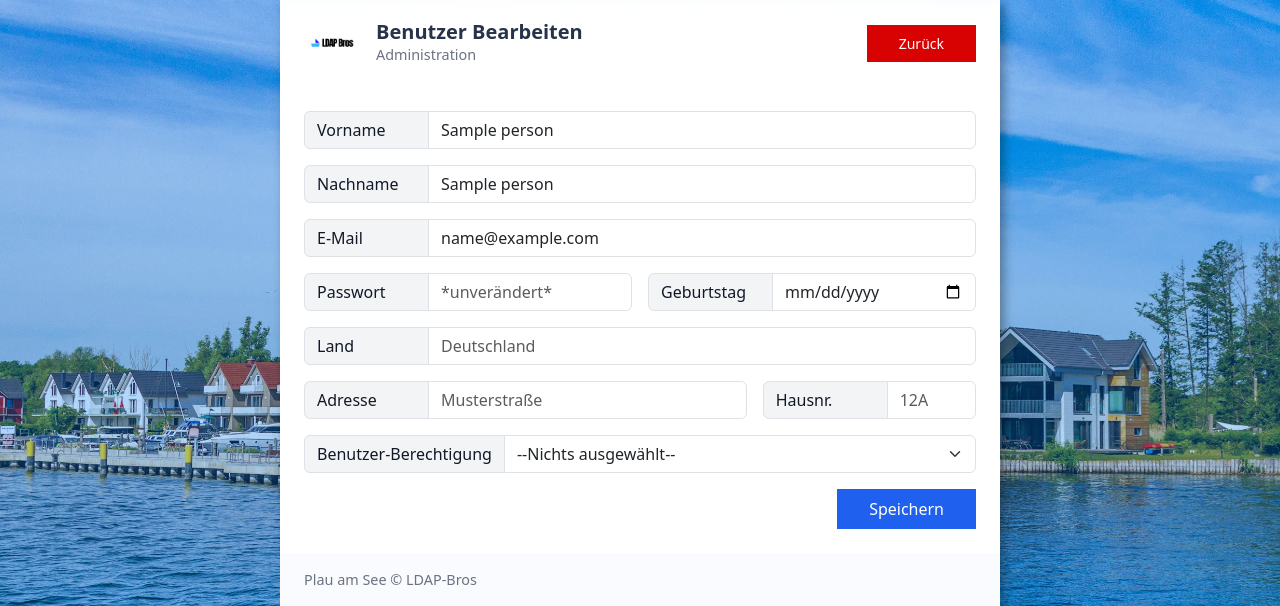
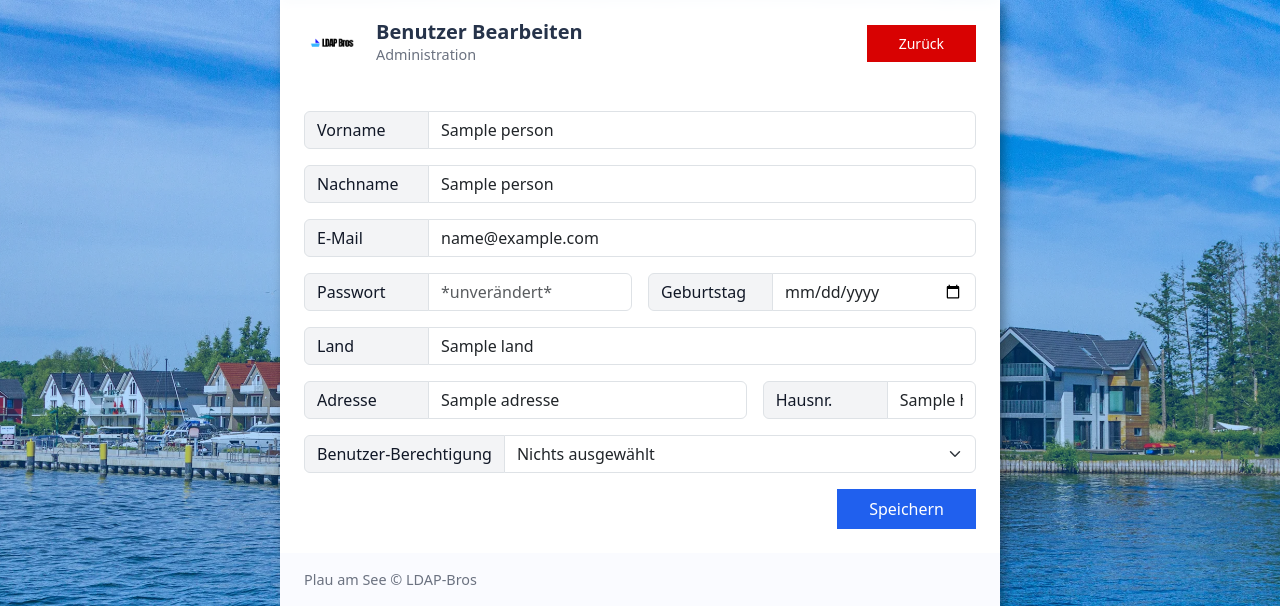
Before and after one commit to Rustingtoast/Njoeror, a CodeIgniter 4 app: the page made by public_html/app/Views/useredit.php in a window 1280 px wide. Shown: the part 199-805 px from the top of the page. Run offline with PHP 8.4 and a stand-in for CodeIgniter, Linux system fonts and the light colour scheme; the template is opened without the code that fills it: most values are stand-ins (such as "Sample title", 1, 10 or a date in 2020); data that the repository does not hold is empty; some libraries are stand-ins or nearby versions.

Commit message:
Fix address field naming inconsistencies in user management forms

```diff
--- a/public_html/app/Controllers/Register.php
+++ b/public_html/app/Controllers/Register.php
@@ -23,7 +23,7 @@ class Register extends BaseController
         $person->setEmail($_POST['INPUT_EMAIL']);
         $person->setGeburtstag($_POST['INPUT_BIRTHDATE']);
         $person->setLand($_POST['INPUT_COUNTRY']);
-        $person->setAdresse($_POST['INPUT_ADRESSE']);
+        $person->setAdresse($_POST['INPUT_ADDRESS']);
         $person->setHausnummer($_POST['INPUT_HOUSENUMBER']);
         $person->setRolle($_POST['INPUT_ROLLE']);
 
--- a/public_html/app/Controllers/UserCreation.php
+++ b/public_html/app/Controllers/UserCreation.php
@@ -28,7 +28,7 @@ class UserCreation extends BaseController
         $person->setPasswortHash(password_hash($_POST["INPUT_PASSWORD"], PASSWORD_DEFAULT));
         $person->setGeburtstag($_POST["INPUTDATE_BIRTHDATE"]);
         $person->setLand($_POST["INPUT_COUNTRY"]);
-        $person->setAdresse($_POST["INPUT_ADRESSE"]);
+        $person->setAdresse($_POST["INPUT_ADDRESS"]);
         $person->setHausnummer($_POST["INPUT_HOUSENUMBER"]);
         $person->setRolle($_POST["SELECT_Rolle"]);
 
--- a/public_html/app/Controllers/UserEdit.php
+++ b/public_html/app/Controllers/UserEdit.php
@@ -53,9 +53,9 @@ class UserEdit extends BaseController
         $changed_Person->setNachname($_POST['INPUT_NACHNAME']);
         $changed_Person->setEmail($_POST['INPUT_EMAIL']);
         $changed_Person->setPasswortHash($_POST['INPUT_PASSWORD']);
-        $changed_Person->setGeburtstag($_POST['INPUT_BIRTHDATE']);
+        $changed_Person->setGeburtstag($_POST['INPUTDATE_BIRTHDATE']);
         $changed_Person->setLand($_POST['INPUT_COUNTRY']);
-        $changed_Person->setAdresse($_POST['INPUT_ADRESSE']);
+        $changed_Person->setAdresse($_POST['INPUT_ADDRESS']);
         $changed_Person->setHausnummer($_POST['INPUT_HOUSENUMBER']);
         $changed_Person->setRolle($_POST['INPUT_ROLLE']);
 
--- a/public_html/app/Views/useredit.php
+++ b/public_html/app/Views/useredit.php
@@ -279,29 +279,29 @@
                     <div class="col-12">
                         <div class="input-group">
                             <span class="input-group-text">Land</span>
-                            <input type="text" placeholder="Deutschland" name="INPUT_COUNTRY" class="form-control" required>
+                            <input type="text" value="<?= esc($person->getLand()) ?>" name="INPUT_COUNTRY" class="form-control" required>
                         </div>
                     </div>
 
                     <div class="col-12 col-md-8">
                         <div class="input-group">
                             <span class="input-group-text">Adresse</span>
-                            <input type="text" placeholder="Musterstraße" name="INPUT_ADDRESS" class="form-control" required>
+                            <input type="text" value="<?= esc($person->getAdresse()) ?>" name="INPUT_ADDRESS" class="form-control" required>
                         </div>
                     </div>
 
                     <div class="col-12 col-md-4">
                         <div class="input-group">
                             <span class="input-group-text">Hausnr.</span>
-                            <input type="text" placeholder="12A" name="INPUT_HOUSENUMBER" class="form-control" required>
+                            <input type="text" value="<?= esc($person->getHausnummer()) ?>" name="INPUT_HOUSENUMBER" class="form-control" required>
                         </div>
                     </div>
 
                     <div class="col-12">
                         <div class="input-group">
                             <label class="input-group-text" for="inputGroupSelect01">Benutzer-Berechtigung</label>
-                            <select class="form-select" id="inputGroupSelect01" name="SELECT_Rolle" required>
-                                <option selected disabled>--Nichts ausgewählt--</option>
+                            <select class="form-select" id="inputGroupSelect01" name="INPUT_ROLLE" required>
+                                <option selected disabled>Nichts ausgewählt</option>
                                 <option value="1" <?php echo ($person->getRolle() == 1) ? "selected" : "" ?>>Admin</option>
                                 <option value="2" <?php echo ($person->getRolle() == 2) ? "selected" : "" ?>>Mitarbeiter</option>
                                 <option value="3" <?php echo ($person->getRolle() == 3) ? "selected" : "" ?>>Kunde</option>
@@ -316,8 +316,6 @@
                 </form>
             </div>
             <div class="form-actions">
-                <!-- <div class="small-note">Bereits ein Account? · Zum Login</div> -->
-                <!-- <div class="small-note">Zurück zur Startseite · © LDAP-Bros</div> -->
                 <div class="small-note">Plau am See © LDAP-Bros</div>
             </div>
         </div>
```
